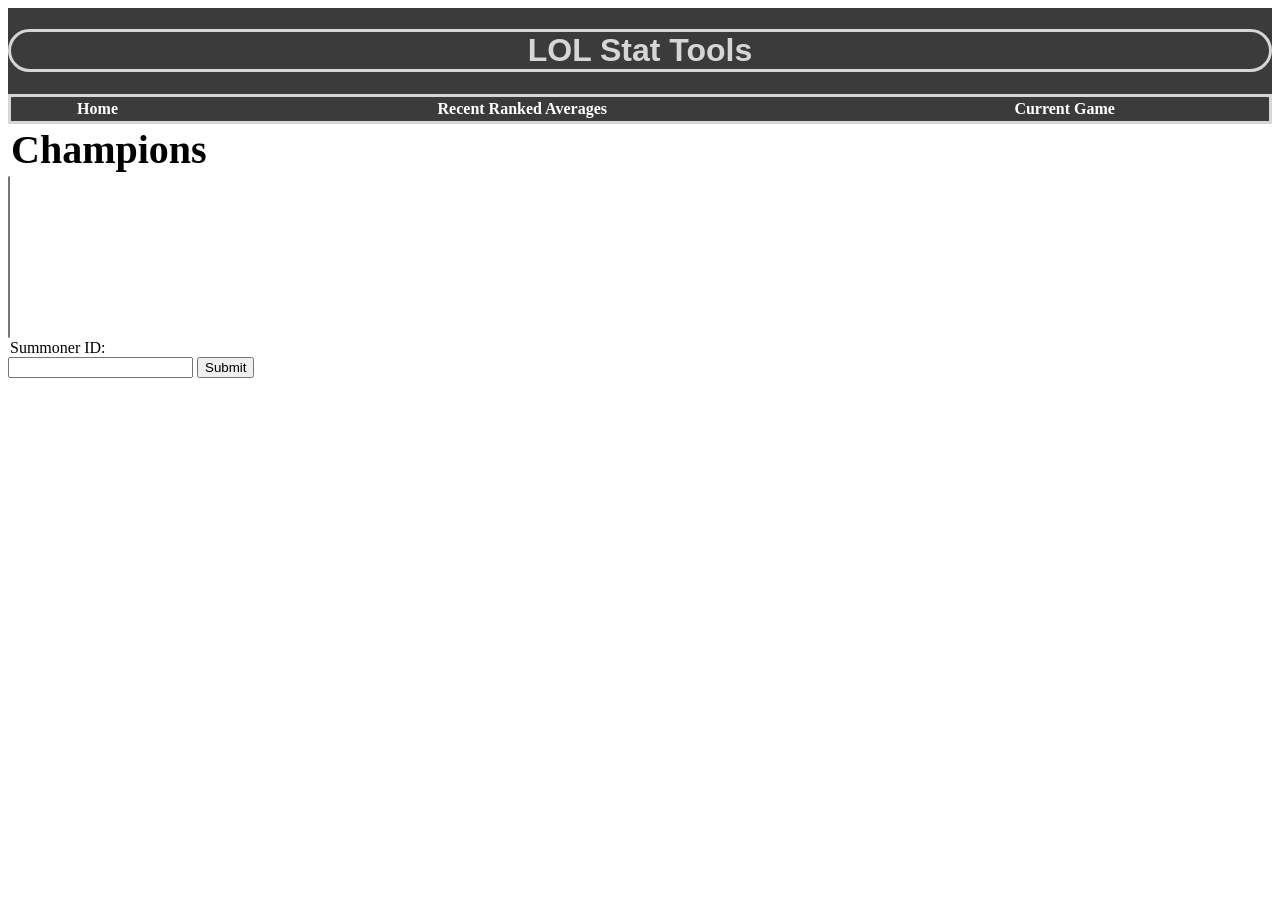
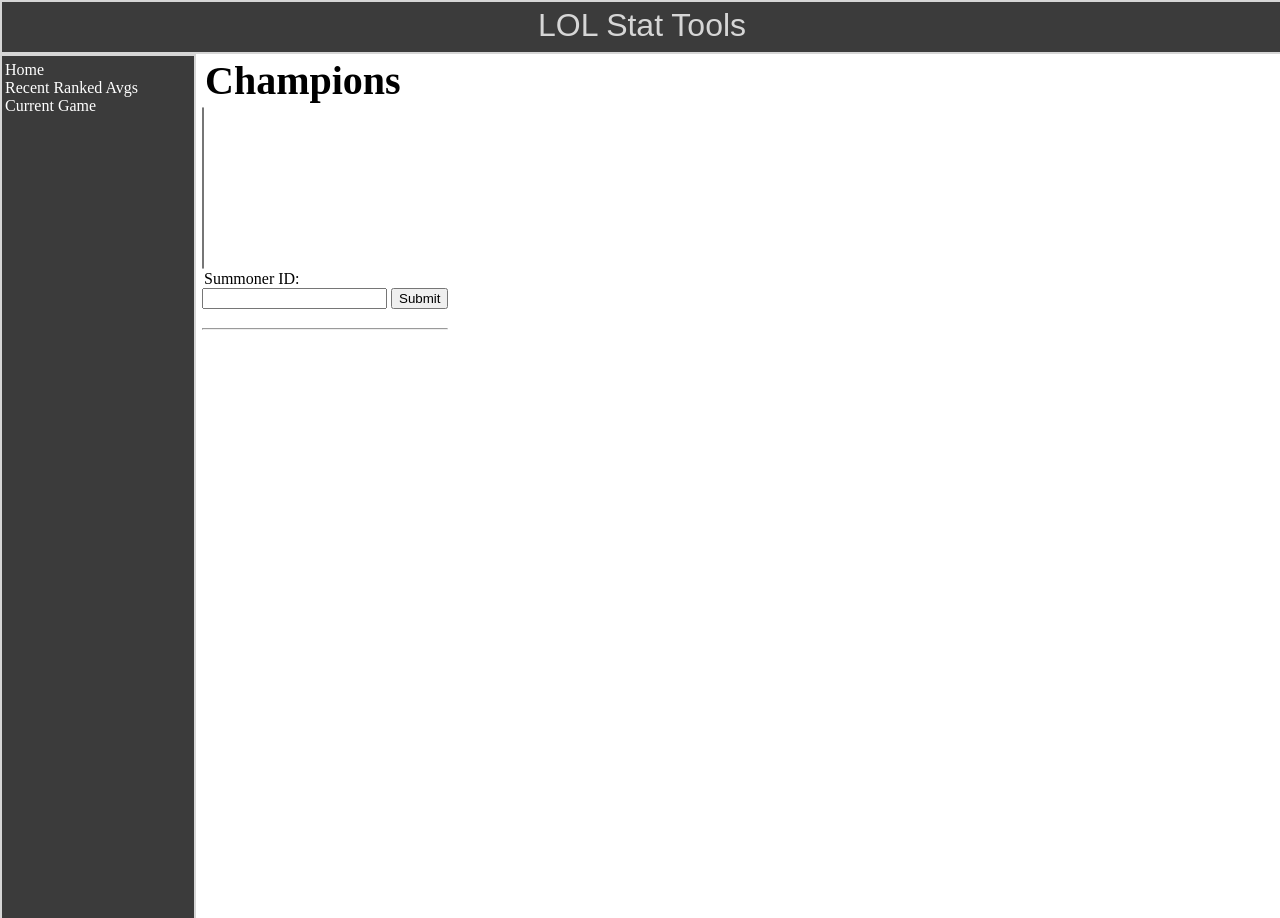
Before and after one commit to KPDerosh/LolStatTools.com, a PHP site: page /LOLRecentRanked/LOLRecentRanked.php in a window 1280 px wide. Run offline with PHP 8.4, Linux system fonts and the light colour scheme; lists and menus that the app fills with data are empty; some libraries are stand-ins or nearby versions.

Commit message:
Changed up that looks a little bit.

```diff
--- a/LOLRecentRanked/LOLRecentRanked.php
+++ b/LOLRecentRanked/LOLRecentRanked.php
@@ -10,22 +10,17 @@
 
 <body>
     <div id="wrapper">
-        <div id="header">
-            <h1>LOL Stat Tools</h1>
-        </div>
-        <table id="navBar" class="navBar">
-            <th>
-                <a id="homeLink" href="../index.php">Home</a>
-            </th>
-            <th>
-                <a id="recentGameStatsLink" href="#">Recent Ranked Averages</a>
-            </th>
-            <th>
-                <a id="currentGameLink" href="../CurrentGame/currentgamestats.php">Current Game</a>
-            </th>
-        </table>
+        <div id="header">LOL Stat Tools</div>
     </div>
 
+    <div id="sideBarNav" class="sideBarNav">
+        <ul style="list-style-type:none">
+            <li><a id="homeLink" href="../index.php">Home</a></li>
+            <li><a id="recentGameStatsLink" href="#">Recent Ranked Avgs</a></li>
+            <li><a id="currentGameLink" href="../CurrentGame/currentgamestats.php">Current Game</a></li>
+    </div>
+
+    <div id="statsContainer">
         <!-- Filter champs with this container! -->
         <div id="champSelectContainer">
             <table id="championFilters">
@@ -38,7 +33,7 @@
             </div>
         </div>
 
-    <div id="LOLStatsFormDiv">
+        <div id="LOLStatsFormDiv" style="height: 50px;">
             <legend id="recentGamesLegend">Summoner ID:</legend>
             <input type=text id="summonerName">
             <input id="summonerStatsButton" type="submit" name="Submit" value="Submit" onclick="getStats()">
@@ -68,7 +63,6 @@
                             <td id="AVGPentas"></td>
                         </tr>
                     </table>
-                <hr style="color:white">
                     <table id="summonerAVGDamageToChamps" class="statstable">
                         <tr>
                             <th colspan="3">Damages Given (DTC - Damage To Champions)</th>
@@ -129,6 +123,9 @@
         </div>
         <hr style="color:white">
         <div id="matchesContainer"></div>
+    </div>
+
+
     <script>
         $(document).ready(function(){
             $.ajax({
@@ -166,6 +163,7 @@
                 var sumIdNum;
                 var CSVListOfChamps = $('select#championSelectList').val();
                 var CSVChampsNoSpace = CSVListOfChamps.toString().replace(/\s/g,"");
+
                 $.ajax({
                     type: 'GET',
                     url: 'https://na.api.pvp.net/api/lol/na/v1.4/summoner/by-name/' + summonerName + '?api_key=6955669d-0d51-41b0-8b09-c05f4a0468e9',
@@ -236,110 +234,129 @@
 
                                     matchDuration += 0;
 
-                                    var t = document.createTextNode("Kills: " + data.matches[i].participants[0].stats.kills + " ");
-                                    div.appendChild(t);
+                                    //Create a div to contain the kda for the match on the given summoner.
+                                    var matchTable = document.createElement("TABLE");
+                                    var header = matchTable.createTHead();
+                                    header.className="matchTableHeader";
+                                    var row = header.insertRow(0);
+                                    var cell = row.insertCell(0);
+                                    cell.innerHTML = "Game Type: Ranked Solo Queue";
+                                    matchTable.style.width = "100%";
+                                    /*newDiv.id="matchKDA"
+                                    newDiv.style.width = "120px";
+                                    var text = document.createTextNode("KDA "
+                                        + data.matches[i].participants[0].stats.kills + " / "
+                                        + data.matches[i].participants[0].stats.deaths + " / "
+                                        + data.matches[i].participants[0].stats.assists
+                                    );
+                                    newDiv.appendChild(text)
+                                    div.appendChild(newDiv);
                                     kills += data.matches[i].participants[0].stats.kills;
-
-                                    t = document.createTextNode("Deaths: " + data.matches[i].participants[0].stats.deaths + " ");
-                                    div.appendChild(t);
                                     deaths += data.matches[i].participants[0].stats.deaths;
-
-                                    t = document.createTextNode("Assists: " + data.matches[i].participants[0].stats.assists + " ");
-                                    div.appendChild(t);
                                     assists += data.matches[i].participants[0].stats.assists;
 
-                                    t = document.createTextNode("Double Kills: " + data.matches[i].participants[0].stats.doubleKills + " ");
-                                    div.appendChild(t);
-                                    doubleKills += data.matches[i].participants[0].stats.doubleKills;
+                                    var multiKillsContainerDiv = document.createElement("div");
+                                    multiKillsContainerDiv.id="MultiKillsContainer";
+                                    div.appendChild(multiKillsContainerDiv);
 
-                                    t = document.createTextNode("Triple Kills: " + data.matches[i].participants[0].stats.tripleKills + " ");
-                                    div.appendChild(t);
+                                    $('MultiKillsContainer').html('<div id="testDiv">Hello</div>');
+
+                                    //newDiv.id="doubleKills";
+                                    //text = document.createTextNode("Double Kills: " + data.matches[i].participants[0].stats.doubleKills + " ");
+                                    //newDiv.appendChild(text);
+
+                                    //doubleKills += data.matches[i].participants[0].stats.doubleKills;
+
+
+                                    text = document.createTextNode("Triple Kills: " + data.matches[i].participants[0].stats.tripleKills + " ");
+                                    div.appendChild(newDiv);
                                     tripKills += data.matches[i].participants[0].stats.tripleKills;
 
-                                    t = document.createTextNode("Quadra Kills: " + data.matches[i].participants[0].stats.quadraKills + " ");
-                                    div.appendChild(t);
+                                    text = document.createTextNode("Quadra Kills: " + data.matches[i].participants[0].stats.quadraKills + " ");
+                                    div.appendChild(newDiv);
                                     quadraKills += data.matches[i].participants[0].stats.quadraKills;
 
-                                    t = document.createTextNode("Penta Kills: " + data.matches[i].participants[0].stats.pentaKills + " ");
-                                    div.appendChild(t);
+                                    text = document.createTextNode("Penta Kills: " + data.matches[i].participants[0].stats.pentaKills + " ");
+                                    div.appendChild(newDiv);
                                     pentaKills += data.matches[i].participants[0].stats.pentaKills;
 
-                                    t = document.createTextNode("Physical DTC: " + data.matches[i].participants[0].stats.physicalDamageDealtToChampions + " ");
-                                    div.appendChild(t);
+                                    text = document.createTextNode("Physical DTC: " + data.matches[i].participants[0].stats.physicalDamageDealtToChampions + " ");
+                                    div.appendChild(newDiv);
                                     physicalDamageToChamps += data.matches[i].participants[0].stats.physicalDamageDealtToChampions;
 
-                                    t = document.createTextNode("Magical DTC: " +data.matches[i].participants[0].stats.magicDamageDealtToChampions + " ");
-                                    div.appendChild(t);
+                                    text = document.createTextNode("Magical DTC: " +data.matches[i].participants[0].stats.magicDamageDealtToChampions + " ");
+                                    div.appendChild(newDiv);
                                     magicDamageToChamps += data.matches[i].participants[0].stats.magicDamageDealtToChampions;
 
-                                    t = document.createTextNode("True Damage: " + data.matches[i].participants[0].stats.trueDamageDealtToChampions + " ");
-                                    div.appendChild(t);
+                                    text = document.createTextNode("True Damage: " + data.matches[i].participants[0].stats.trueDamageDealtToChampions + " ");
+                                    div.appendChild(newDiv);
                                     trueDamageToChamps += data.matches[i].participants[0].stats.trueDamageDealtToChampions;
 
-                                    t = document.createTextNode("Total DTC" + data.matches[i].participants[0].stats.totalDamageDealtToChampions + " ");
-                                    div.appendChild(t);
+                                    text = document.createTextNode("Total DTC" + data.matches[i].participants[0].stats.totalDamageDealtToChampions + " ");
+                                    div.appendChild(newDiv);
                                     totalDamageTaken += data.matches[i].participants[0].stats.totalDamageDealtToChampions;
 
-                                    t = document.createTextNode("Magic Damage TFC: " + data.matches[i].participants[0].stats.magicDamageTaken + " ");
-                                    div.appendChild(t);
+                                    text = document.createTextNode("Magic Damage TFC: " + data.matches[i].participants[0].stats.magicDamageTaken + " ");
+                                    div.appendChild(newDiv);
                                     magicDamageTaken += data.matches[i].participants[0].stats.magicDamageTaken;
 
-                                    t = document.createTextNode("Physical Damage TFC: " + data.matches[i].participants[0].stats.physicalDamageTaken + " ");
-                                    div.appendChild(t);
+                                    text = document.createTextNode("Physical Damage TFC: " + data.matches[i].participants[0].stats.physicalDamageTaken + " ");
+                                    div.appendChild(newDiv);
                                     physicalDamageTaken += data.matches[i].participants[0].stats.physicalDamageTaken;
 
-                                    t = document.createTextNode("True Damage TFC: " + data.matches[i].participants[0].stats.trueDamageTaken + " ");
-                                    div.appendChild(t);
+                                    text = document.createTextNode("True Damage TFC: " + data.matches[i].participants[0].stats.trueDamageTaken + " ");
+                                    div.appendChild(newDiv);
                                     trueDamageTaken += data.matches[i].participants[0].stats.trueDamageTaken;
 
-                                    t = document.createTextNode("CS: " + data.matches[i].participants[0].stats.minionsKilled + " ");
-                                    div.appendChild(t);
+                                    text = document.createTextNode("CS: " + data.matches[i].participants[0].stats.minionsKilled + " ");
+                                    div.appendChild(newDiv);
                                     totalMinionsKilled += data.matches[i].participants[0].stats.minionsKilled;
 
-                                    t = document.createTextNode("Neutral CS: " + data.matches[i].participants[0].stats.neutralMinionsKilled + " ");
-                                    div.appendChild(t);
+                                    text = document.createTextNode("Neutral CS: " + data.matches[i].participants[0].stats.neutralMinionsKilled + " ");
+                                    div.appendChild(newDiv);
                                     monstersKilled += data.matches[i].participants[0].stats.neutralMinionsKilled;
 
-                                    t = document.createTextNode("Neutral Team CS: " + data.matches[i].participants[0].stats.neutralMinionsKilledTeamJungle + " ");
-                                    div.appendChild(t);
+                                    text = document.createTextNode("Neutral Team CS: " + data.matches[i].participants[0].stats.neutralMinionsKilledTeamJungle + " ");
+                                    div.appendChild(newDiv);
                                     teamMonsters += data.matches[i].participants[0].stats.neutralMinionsKilledTeamJungle;
 
                                     t = document.createTextNode("Neutral Enemy CS: " + data.matches[i].participants[0].stats.neutralMinionsKilledEnemyJungle + " ");
-                                    div.appendChild(t);
+                                    div.appendChild(newDiv);
                                     enemyMonsters += data.matches[i].participants[0].stats.neutralMinionsKilledEnemyJungle;
 
                                     t = document.createTextNode("Gold Earned: " + data.matches[i].participants[0].stats.goldEarned + " ");
-                                    div.appendChild(t);
+                                    div.appendChild(newDiv);
                                     goldEarned  += data.matches[i].participants[0].stats.goldEarned;
 
                                     t = document.createTextNode("Gold Spent: " + data.matches[i].participants[0].stats.goldSpent + " ");
-                                    div.appendChild(t);
+                                    div.appendChild(newDiv);
                                     goldSpent += data.matches[i].participants[0].stats.goldSpent;
 
                                     t = document.createTextNode("Vision Wards: " + data.matches[i].participants[0].stats.visionWardsBoughtInGame + " ");
-                                    div.appendChild(t);
+                                    div.appendChild(newDiv);
                                     visionWards += data.matches[i].participants[0].stats.visionWardsBoughtInGame;
 
                                     t = document.createTextNode("Sight Wards: " + data.matches[i].participants[0].stats.sightWardsBoughtInGame + " ");
-                                    div.appendChild(t);
+                                    div.appendChild(newDiv);
                                     sightWards += data.matches[i].participants[0].stats.sightWardsBoughtInGame;
 
                                     t = document.createTextNode("Wards Placed: " + data.matches[i].participants[0].stats.wardsPlaced + " ");
-                                    div.appendChild(t);
+                                    div.appendChild(newDiv);
                                     wardsPlaced += data.matches[i].participants[0].stats.wardsPlaced;
 
                                     t = document.createTextNode("Wards Killed: " + data.matches[i].participants[0].stats.wardsKilled + " ");
-                                    div.appendChild(t);
+                                    div.appendChild(newDiv);
                                     wardsKilled += data.matches[i].participants[0].stats.wardsKilled;
 
                                     t = document.createTextNode("Tower Kills: " + data.matches[i].participants[0].stats.towerKills + " ");
-                                    div.appendChild(t);
+                                    div.appendChild(newDiv);
                                     towersDestroyed  += data.matches[i].participants[0].stats.towerKills;
 
                                     t = document.createTextNode("Total CC Time Dealt: " + data.matches[i].participants[0].stats.totalTimeCrowdControlDealt + " ");
-                                    div.appendChild(t);
+                                    div.appendChild(newDiv);
                                     totalTimeCCDealt += data.matches[i].participants[0].stats.totalTimeCrowdControlDealt;
-
+                                    */
+                                    div.appendChild(matchTable);
                                     document.getElementById('matchesContainer').appendChild(div);
                                 }
                                 $('#summonerGameAveragesTitle').html("Summoner Game Averages: " + summonerName);
--- a/LOLRecentRanked/css/leagueoflegendsmain.css
+++ b/LOLRecentRanked/css/leagueoflegendsmain.css
@@ -1,11 +1,3 @@
-#LOLStatsForm{
-    border: 20px;
-}
-
-#LOLStatsFormDiv{
-    height: 50px;
-}
-
 #summonerGameAveragesTitle{
     color: #3B3B3B;
     text-align: center;
@@ -13,33 +5,46 @@
     font-family: sans-serif;
     border: 2px;
 }
-
-#summonerID{
-}
-
 .win{
     width: 100%;
     height: 150px;
-    background-color: green;
-    border: 5px solid black;
-    padding-bottom: 10px;
+    background: -moz-linear-gradient(left,  rgba(16,255,0,1) 0%, rgba(64,255,61,0) 11%); /* FF3.6+ */
+    background: -webkit-gradient(linear, left top, right top, color-stop(0%,rgba(16,255,0,1)), color-stop(11%,rgba(64,255,61,0))); /* Chrome,Safari4+ */
+    background: -webkit-linear-gradient(left,  rgba(16,255,0,1) 0%,rgba(64,255,61,0) 11%); /* Chrome10+,Safari5.1+ */
+    background: -o-linear-gradient(left,  rgba(16,255,0,1) 0%,rgba(64,255,61,0) 11%); /* Opera 11.10+ */
+    background: -ms-linear-gradient(left,  rgba(16,255,0,1) 0%,rgba(64,255,61,0) 11%); /* IE10+ */
+    background: linear-gradient(to right,  rgba(16,255,0,1) 0%,rgba(64,255,61,0) 11%); /* W3C */
+    filter: progid:DXImageTransform.Microsoft.gradient( startColorstr='#10ff00', endColorstr='#0040ff3d',GradientType=1 ); /* IE6-9 */
+    border: 5px groove #363636;
 }
 .loss{
     width: 100%;
     height: 150px;
-    background-color: red;
-    border: 5px solid black;
-    padding-bottom: 10px;
+    background: -moz-linear-gradient(left,  rgba(255,0,0,1) 0%, rgba(255,61,61,0) 11%); /* FF3.6+ */
+    background: -webkit-gradient(linear, left top, right top, color-stop(0%,rgba(255,0,0,1)), color-stop(11%,rgba(255,61,61,0))); /* Chrome,Safari4+ */
+    background: -webkit-linear-gradient(left,  rgba(255,0,0,1) 0%,rgba(255,61,61,0) 11%); /* Chrome10+,Safari5.1+ */
+    background: -o-linear-gradient(left,  rgba(255,0,0,1) 0%,rgba(255,61,61,0) 11%); /* Opera 11.10+ */
+    background: -ms-linear-gradient(left,  rgba(255,0,0,1) 0%,rgba(255,61,61,0) 11%); /* IE10+ */
+    background: linear-gradient(to right,  rgba(255,0,0,1) 0%,rgba(255,61,61,0) 11%); /* W3C */
+    filter: progid:DXImageTransform.Microsoft.gradient( startColorstr='#ff0000', endColorstr='#00ff3d3d',GradientType=1 ); /* IE6-9 */
+    border: 5px groove #363636;
 }
-
+#statsContainer{
+    position:absolute;
+    margin-left: 10px;
+    left:15%;
+}
 .statstable{
     border: 5px solid black;
     color: white;
     background-color: #3B3B3B;
     width: 100%;
-    padding-top: 5px;
 }
+.matchTableHeader{
+    border: 5px solid black;
+    color: black;
 
+}
 table.statstable th {
     color: white;
     text-shadow: 2px 2px black;
--- a/css/main.css
+++ b/css/main.css
@@ -1,38 +1,50 @@
-body {
 
+html, body, #wrapper, #header {
+	padding:0;
+	margin:0;
 }
 #wrapper{
 	width:100%;
-	height:115px;
+	height:50px;
 	background-color: #3B3B3B;
+	text-align: center;
+	border: 2px solid;
+    color:#D6D6D6;
+    /*text-align: center;*/
+    font-family: sans-serif;
+    font-size: 32px;
 }
-#header {
-	margin-left: auto;
-	margin-right: auto;
+#header{
+	padding-top: 5px;
+	height:50px;
 	width: 100%;
-	text-align: center;
-	float: left;
 }
-h1{
-	border: solid;
-	border-radius: 25px;
-	position : relative;
+.sideBarNav{
+    position: fixed;
+    width:15%;
+    min-height:100%;
+    border: 2px solid;
     color:#D6D6D6;
-    text-align: center;
-    font-family: sans-serif;
+    background-color: #3B3B3B;
+    margin-right: 10px;
+    float: left;
+
 }
-#navBar{
-	color: white;
-	border: solid;
-	border-color: #D6D6D6;
-	width:100%;
-	text-decoration: white;
+ul{
+    padding: 0;
+    margin: 0;
+    padding-top: 5px;
+    padding-bottom: 5px;
+    padding-left: 3px;
 }
-hr {
-	border-radius: 5px;
-	border-width: 5px;
-	border-style: solid;
-	color: black;
+li{
+	padding: 0;
+    margin: 0;
+    /*margin-top: 5px;
+    margin-bottom: 5px;
+    margin-left: 10px;
+    margin-right: -8px;*/
+    width:100%;
 }
 /* BASIC LINKS=======================================*/
 a:link {
```
Also changed, not shown: index.php (+9 -14 lines). Lines whose indentation alone changed are shown as unchanged.
